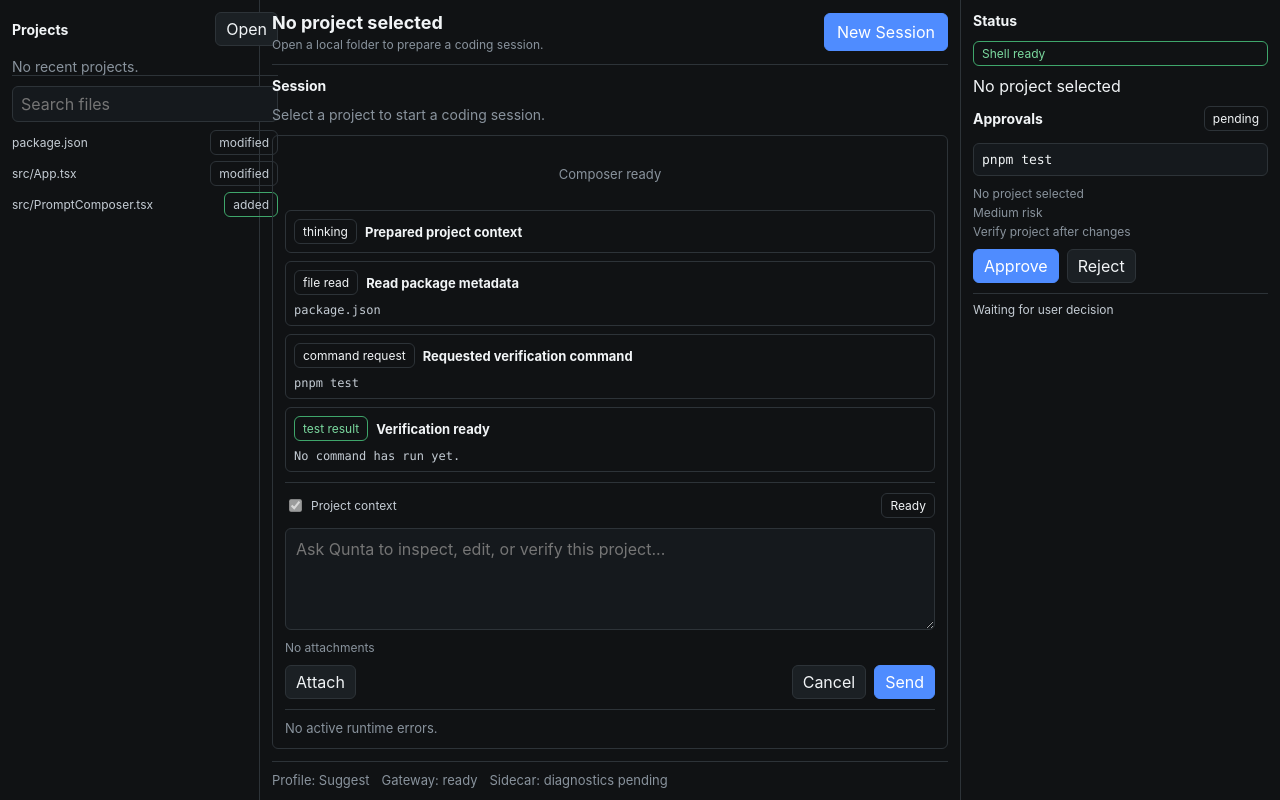
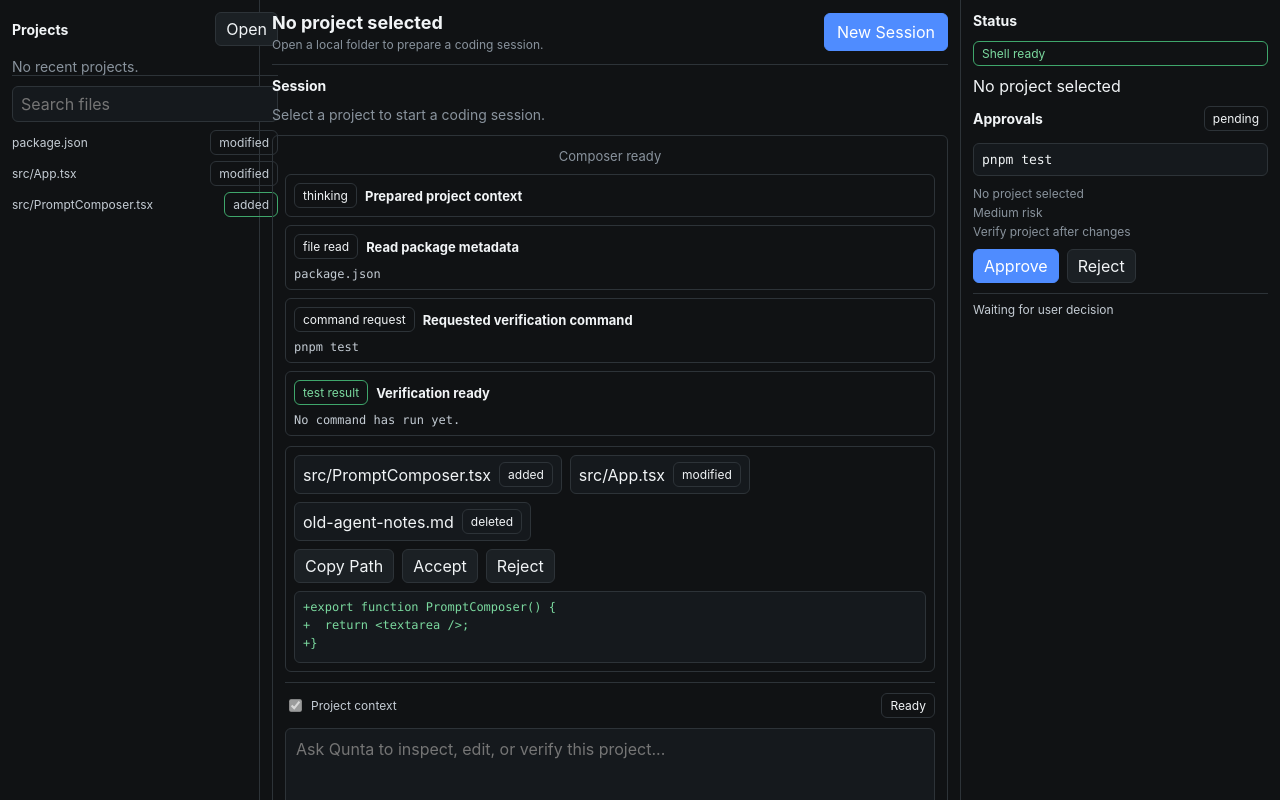
Before and after one commit to bestmaa/qunta, a React (Vite) app in the folder apps/desktop-ui/: page / in a window 1280 px wide. Shown: the top 800 px of the page. Built offline with nearby package versions, Linux system fonts and the light colour scheme.

Commit message:
Add patch diff viewer

```diff
--- a/apps/desktop-ui/src/App.tsx
+++ b/apps/desktop-ui/src/App.tsx
@@ -8,24 +8,13 @@ import {
   scanWorkspace,
   validateProjectPath
 } from "./desktop-commands.js";
-import { AgentTimeline, type AgentTimelineEvent } from "./AgentTimeline.js";
-import { FileTree, type FileTreeEntry } from "./FileTree.js";
+import { AgentTimeline } from "./AgentTimeline.js";
+import { DiffViewer } from "./DiffViewer.js";
+import { FileTree } from "./FileTree.js";
+import { mockDiffs, mockEvents, mockFiles } from "./mock-data.js";
 import { PromptComposer } from "./PromptComposer.js";
 
 const recentProjectsKey = "qunta.recentProjects";
-const mockEvents: readonly AgentTimelineEvent[] = [
-  { id: "evt-1", title: "Prepared project context", type: "thinking" },
-  { id: "evt-2", title: "Read package metadata", type: "file_read", detail: "package.json" },
-  { id: "evt-3", title: "Requested verification command", type: "command_request", detail: "pnpm test" },
-  { id: "evt-4", title: "Verification ready", type: "test_result", detail: "No command has run yet." }
-];
-const mockFiles: readonly FileTreeEntry[] = [
-  { path: "package.json", status: "modified" },
-  { path: "src/App.tsx", status: "modified" },
-  { path: "src/PromptComposer.tsx", status: "added" },
-  { path: ".env", status: "unchanged" },
-  { path: "node_modules/react/index.js", status: "unchanged" }
-];
 
 type ApprovalState = "approved" | "pending" | "rejected";
 
@@ -107,6 +96,7 @@ export function App() {
           <div className="session-surface">
             <div className="session-placeholder">{composerStatus}</div>
             <AgentTimeline events={mockEvents} />
+            <DiffViewer files={mockDiffs} />
             <PromptComposer
               disabled={!activeProject}
               onCancel={() => setComposerStatus("Session cancelled")}
--- /dev/null
+++ b/apps/desktop-ui/src/DiffViewer.tsx
@@ -0,0 +1,92 @@
+import { Button, StatusBadge } from "@qunta/ui";
+import { useState } from "react";
+
+export type DiffStatus = "added" | "deleted" | "modified";
+
+export interface DiffFile {
+  readonly path: string;
+  readonly status: DiffStatus;
+  readonly hunks: readonly string[];
+}
+
+export interface DiffViewerProps {
+  readonly files: readonly DiffFile[];
+}
+
+const maxDiffLines = 80;
+
+export function truncateDiff(lines: readonly string[]) {
+  if (lines.length <= maxDiffLines) {
+    return { lines, truncated: false };
+  }
+
+  return {
+    lines: [...lines.slice(0, 50), "... diff truncated ...", ...lines.slice(-20)],
+    truncated: true
+  };
+}
+
+export function DiffViewer({ files }: DiffViewerProps) {
+  const [decisions, setDecisions] = useState<Record<string, "accepted" | "rejected">>({});
+  const [activePath, setActivePath] = useState(files[0]?.path ?? "");
+  const activeFile = files.find((file) => file.path === activePath) ?? files[0];
+  const truncated = activeFile ? truncateDiff(activeFile.hunks) : undefined;
+
+  if (!activeFile || !truncated) {
+    return <div className="empty-state">No patch preview.</div>;
+  }
+
+  return (
+    <div className="diff-viewer">
+      <div className="diff-file-list">
+        {files.map((file) => (
+          <button
+            className="diff-file-tab"
+            key={file.path}
+            onClick={() => setActivePath(file.path)}
+            type="button"
+          >
+            <span>{file.path}</span>
+            <StatusBadge tone={file.status === "deleted" ? "danger" : "info"}>
+              {decisions[file.path] ?? file.status}
+            </StatusBadge>
+          </button>
+        ))}
+      </div>
+      <div className="diff-toolbar">
+        <Button onClick={() => void navigator.clipboard?.writeText(activeFile.path)} size="sm">
+          Copy Path
+        </Button>
+        <Button onClick={() => setDecisions({ ...decisions, [activeFile.path]: "accepted" })} size="sm">
+          Accept
+        </Button>
+        <Button
+          onClick={() => setDecisions({ ...decisions, [activeFile.path]: "rejected" })}
+          size="sm"
+          tone="danger"
+        >
+          Reject
+        </Button>
+      </div>
+      <pre className="diff-lines">
+        {truncated.lines.map((line, index) => (
+          <span className={lineClass(line)} key={`${activeFile.path}-${index}`}>
+            {line}
+          </span>
+        ))}
+      </pre>
+    </div>
+  );
+}
+
+function lineClass(line: string) {
+  if (line.startsWith("+")) {
+    return "diff-line diff-line-added";
+  }
+
+  if (line.startsWith("-")) {
+    return "diff-line diff-line-deleted";
+  }
+
+  return "diff-line";
+}
--- /dev/null
+++ b/apps/desktop-ui/src/mock-data.ts
@@ -0,0 +1,41 @@
+import type { AgentTimelineEvent } from "./AgentTimeline.js";
+import type { DiffFile } from "./DiffViewer.js";
+import type { FileTreeEntry } from "./FileTree.js";
+
+export const mockEvents: readonly AgentTimelineEvent[] = [
+  { id: "evt-1", title: "Prepared project context", type: "thinking" },
+  { id: "evt-2", title: "Read package metadata", type: "file_read", detail: "package.json" },
+  {
+    id: "evt-3",
+    title: "Requested verification command",
+    type: "command_request",
+    detail: "pnpm test"
+  },
+  { id: "evt-4", title: "Verification ready", type: "test_result", detail: "No command has run yet." }
+];
+
+export const mockFiles: readonly FileTreeEntry[] = [
+  { path: "package.json", status: "modified" },
+  { path: "src/App.tsx", status: "modified" },
+  { path: "src/PromptComposer.tsx", status: "added" },
+  { path: ".env", status: "unchanged" },
+  { path: "node_modules/react/index.js", status: "unchanged" }
+];
+
+export const mockDiffs: readonly DiffFile[] = [
+  {
+    path: "src/PromptComposer.tsx",
+    status: "added",
+    hunks: ["+export function PromptComposer() {", "+  return <textarea />;", "+}"]
+  },
+  {
+    path: "src/App.tsx",
+    status: "modified",
+    hunks: ["-<div className=\"session-placeholder\" />", "+<DiffViewer files={mockDiffs} />"]
+  },
+  {
+    path: "old-agent-notes.md",
+    status: "deleted",
+    hunks: ["-temporary notes", "-remove before beta"]
+  }
+];
--- a/apps/desktop-ui/src/styles.css
+++ b/apps/desktop-ui/src/styles.css
@@ -270,6 +270,65 @@ button {
   white-space: pre-wrap;
 }
 
+.diff-viewer {
+  border: 1px solid #2d3338;
+  border-radius: 6px;
+  display: grid;
+  gap: 8px;
+  padding: 8px;
+}
+
+.diff-file-list,
+.diff-toolbar {
+  display: flex;
+  flex-wrap: wrap;
+  gap: 8px;
+}
+
+.diff-file-tab {
+  align-items: center;
+  background: #15191d;
+  border: 1px solid #2d3338;
+  border-radius: 6px;
+  color: #f1f4f6;
+  cursor: pointer;
+  display: inline-flex;
+  gap: 8px;
+  max-width: 100%;
+  padding: 6px 8px;
+}
+
+.diff-file-tab span {
+  overflow-wrap: anywhere;
+}
+
+.diff-lines {
+  background: #15191d;
+  border: 1px solid #2d3338;
+  border-radius: 6px;
+  display: grid;
+  font-size: 12px;
+  margin: 0;
+  max-height: 240px;
+  overflow: auto;
+  padding: 8px;
+}
+
+.diff-line {
+  color: #c4ccd4;
+  font-family: ui-monospace, "SFMono-Regular", Consolas, monospace;
+  min-height: 18px;
+  white-space: pre-wrap;
+}
+
+.diff-line-added {
+  color: #7bd99f;
+}
+
+.diff-line-deleted {
+  color: #ff8a8a;
+}
+
 .error-strip,
 .status-bar {
   border-top: 1px solid #2d3338;
```
Also changed, not shown: 2 other files (tests, documents, lock files or other folders).
